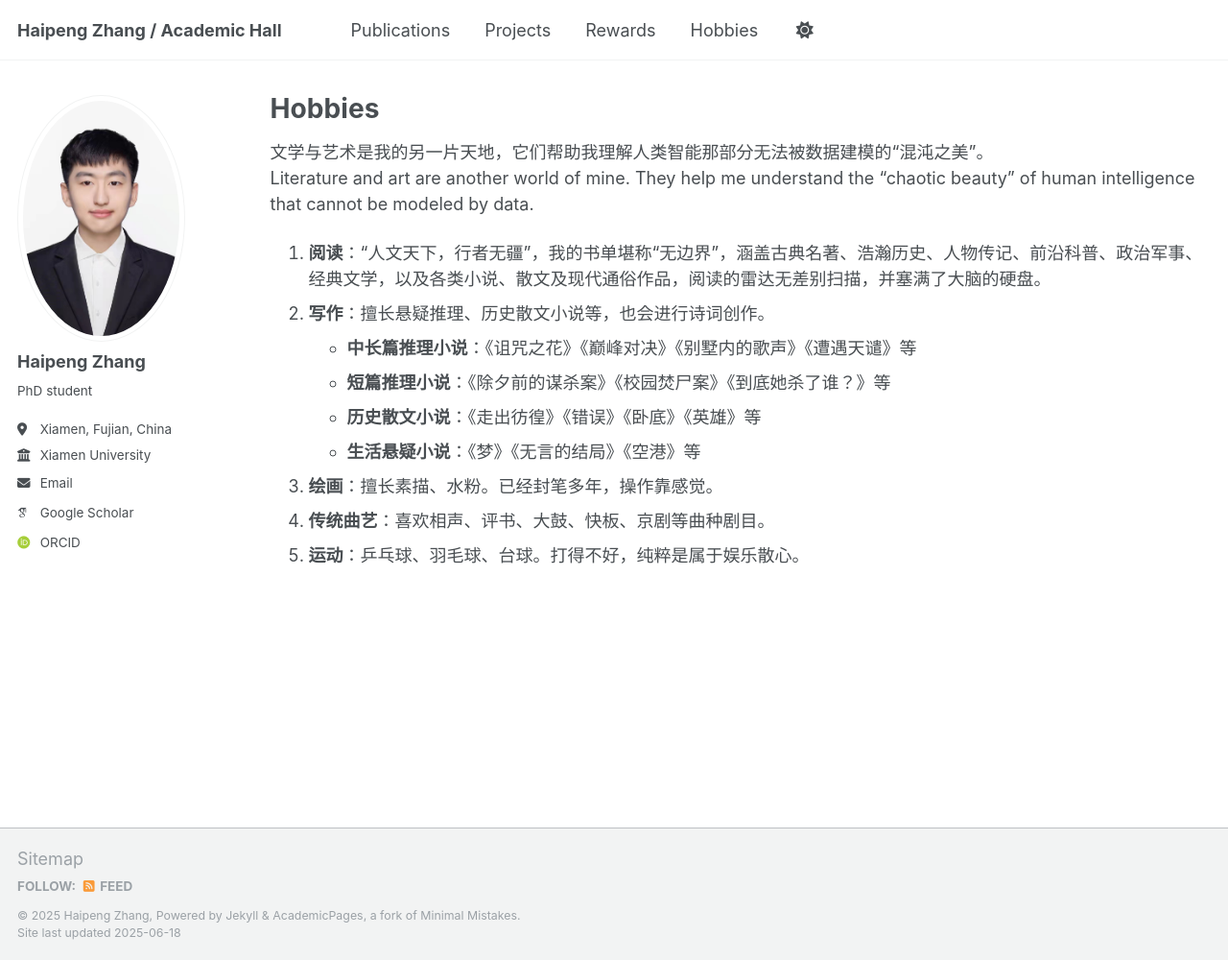
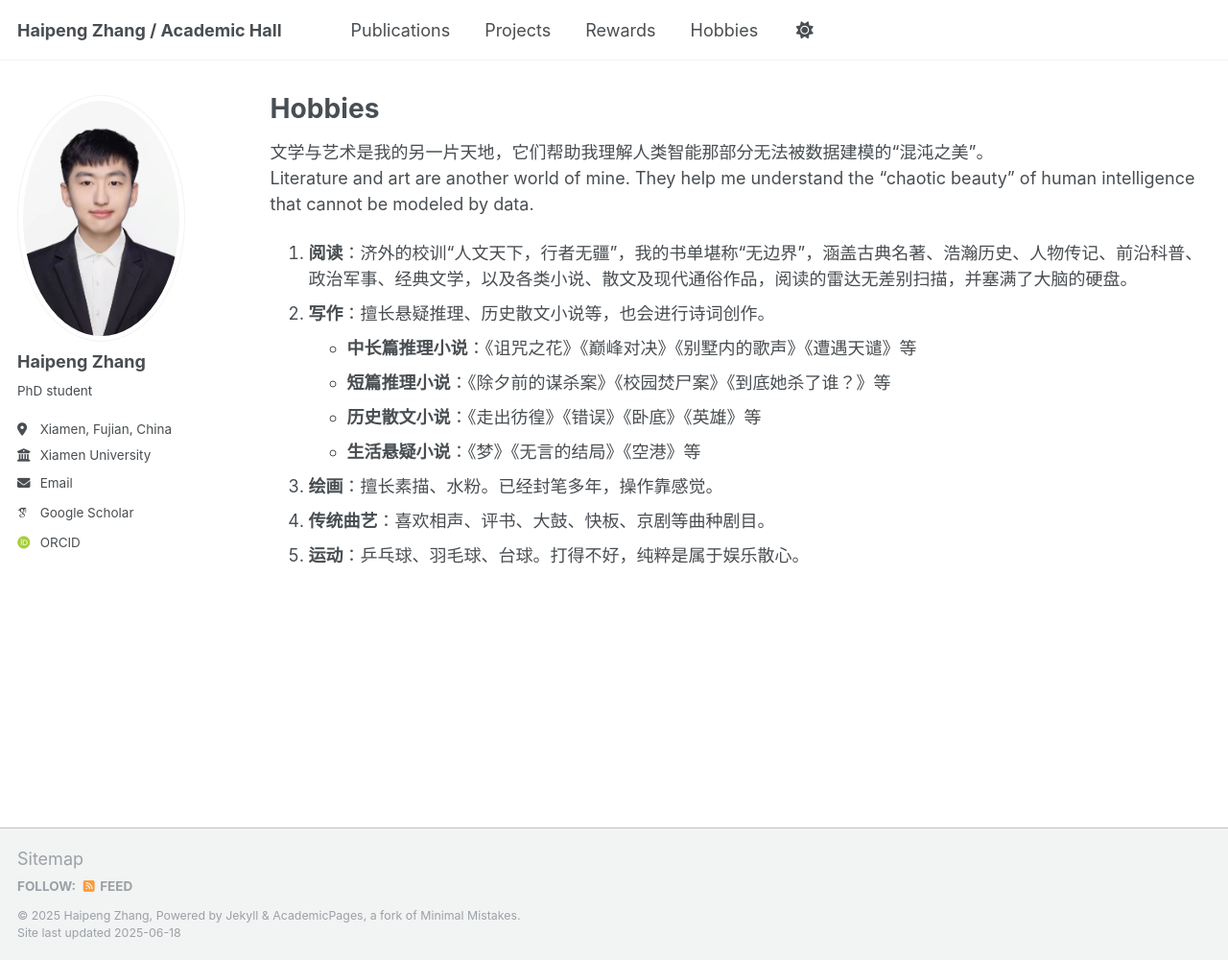
Before and after one commit to Harry-first/haipengzhang, a Jekyll site: the page built from _pages/portfolio.md, in a window 1280 px wide and 1000 px high. Shown: the whole window at 96% size. Built offline with Jekyll 4.4.1, drawn with Linux system fonts in a browser that asks for light colours; some web fonts are replaced.

Commit message:
Update portfolio.md

```diff
--- a/_pages/portfolio.md
+++ b/_pages/portfolio.md
@@ -7,7 +7,7 @@ author_profile: true
 
 文学与艺术是我的另一片天地，它们帮助我理解人类智能那部分无法被数据建模的“混沌之美”。
 Literature and art are another world of mine. They help me understand the “chaotic beauty” of human intelligence that cannot be modeled by data.
-1. **阅读**：“人文天下，行者无疆”，我的书单堪称“无边界”，涵盖古典名著、浩瀚历史、人物传记、前沿科普、政治军事、经典文学，以及各类小说、散文及现代通俗作品，阅读的雷达无差别扫描，并塞满了大脑的硬盘。
+1. **阅读**：济外的校训“人文天下，行者无疆”，我的书单堪称“无边界”，涵盖古典名著、浩瀚历史、人物传记、前沿科普、政治军事、经典文学，以及各类小说、散文及现代通俗作品，阅读的雷达无差别扫描，并塞满了大脑的硬盘。
 2. **写作**：擅长悬疑推理、历史散文小说等，也会进行诗词创作。
 - **中长篇推理小说**：《诅咒之花》《巅峰对决》《别墅内的歌声》《遭遇天谴》等
 - **短篇推理小说**：《除夕前的谋杀案》《校园焚尸案》《到底她杀了谁？》等
```
